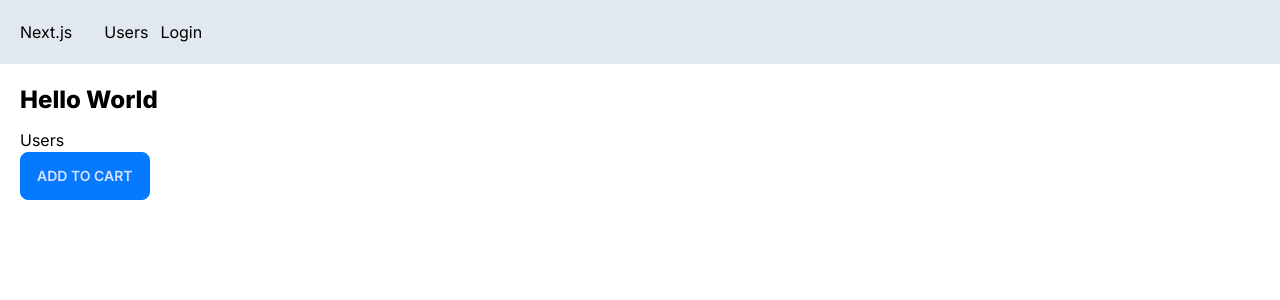
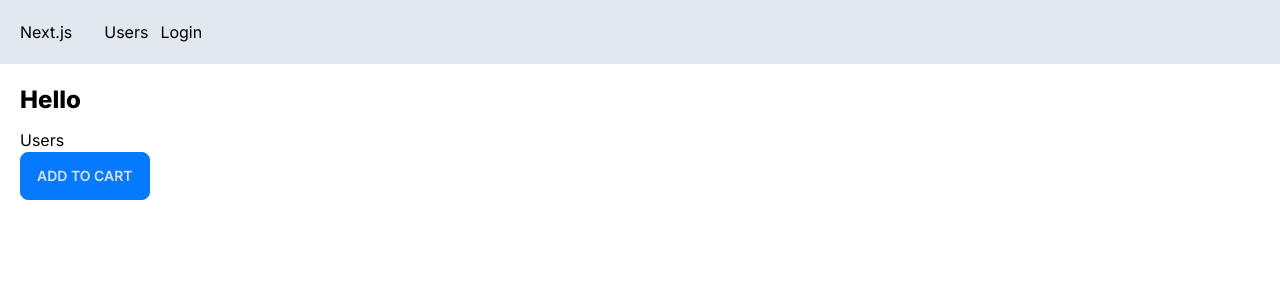
Before and after one commit to DoniyorAlimov/next-app, a Next.js app: page / in a window 1280 px wide. Shown: the top 300 px of the page. Built offline with nearby package versions, Linux system fonts and the light colour scheme; no server answers.

Commit message:
Accessing Session on the Server

```diff
--- a/app/api/auth/[...nextauth]/route.ts
+++ b/app/api/auth/[...nextauth]/route.ts
@@ -1,13 +1,15 @@
 import NextAuth from "next-auth"
 import GoogleProvider from "next-auth/providers/google";
 
-const handler = NextAuth({
+export const authOptions = {
     providers: [
         GoogleProvider({
             clientId: process.env.GOOGLE_CLIENT_ID!,
             clientSecret: process.env.GOOGLE_CLIENT_SECRET!,
         })
     ]
-})
+}
+
+const handler = NextAuth(authOptions)
 
 export { handler as GET, handler as POST }
--- a/app/page.tsx
+++ b/app/page.tsx
@@ -1,12 +1,15 @@
-import Image from 'next/image'
-import Link from 'next/link'
-import ProductCard from './components/ProductCard'
+import Link from "next/link";
+import ProductCard from "./components/ProductCard";
+import { getServerSession } from "next-auth";
+import { authOptions } from "./api/auth/[...nextauth]/route";
 
-export default function Home() {
+export default async function Home() {
+  const session = await getServerSession(authOptions);
   return (
-    <main><h1>Hello World</h1>
-    <Link href={'/users'}>Users</Link>
-    <ProductCard />
+    <main>
+      <h1>Hello {session && <span>{session.user!.name}</span>}</h1>
+      <Link href={"/users"}>Users</Link>
+      <ProductCard />
     </main>
-  )
+  );
 }
```
